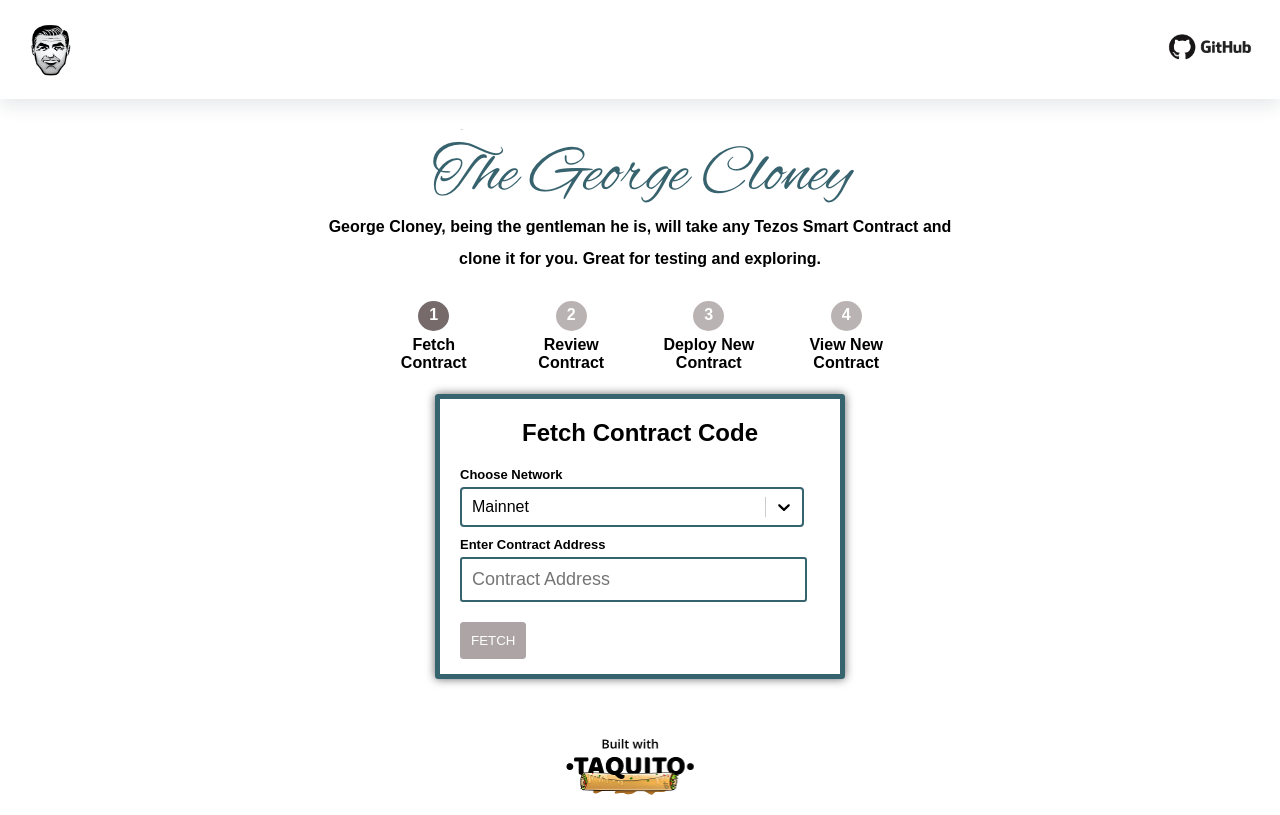
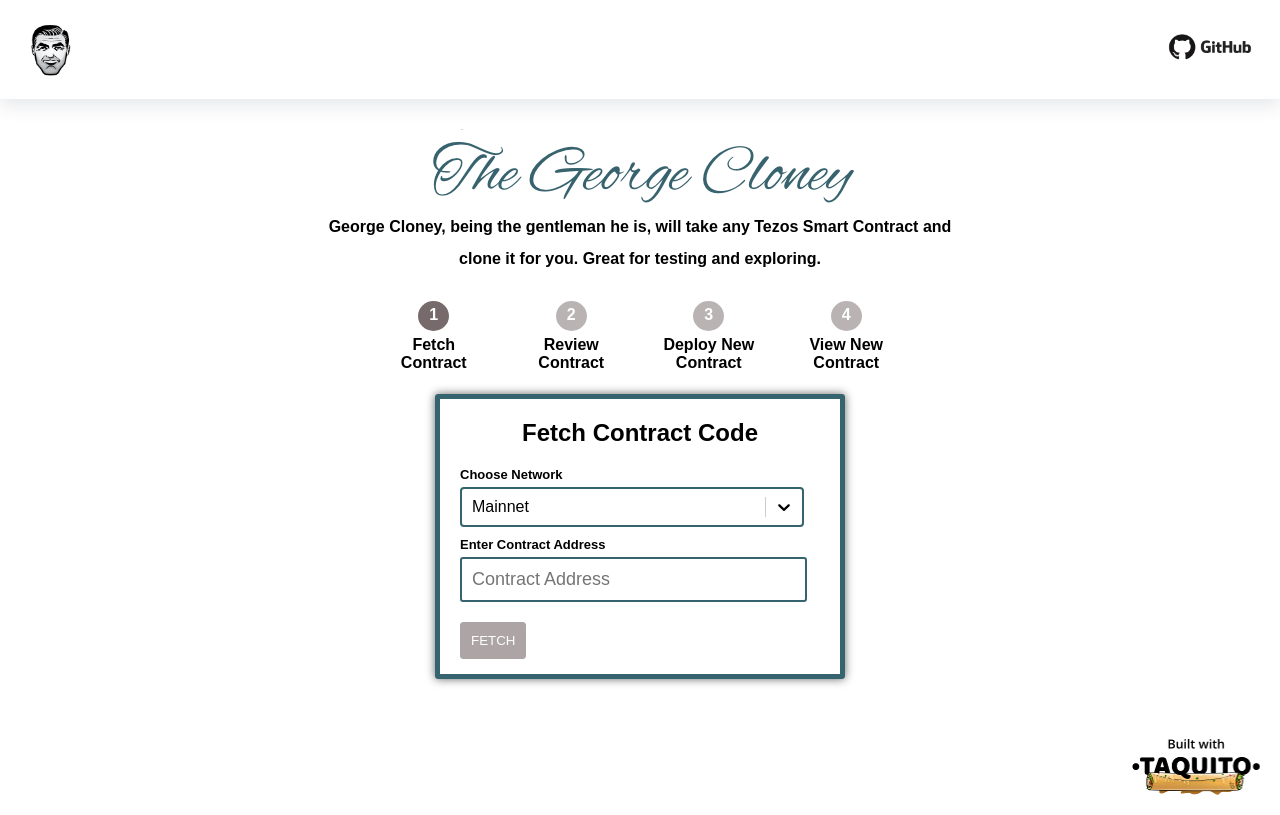
Before and after one commit to ecadlabs/george-cloney, a React (Create React App) app: page / in a window 1280 px wide. Built offline with nearby package versions, Linux system fonts and the light colour scheme.

Commit message:
chore: update logo palcement

```diff
--- a/src/App.css
+++ b/src/App.css
@@ -216,14 +216,10 @@ li {
 
 .built-with-taquito-logo {
   display: flex;
-  justify-content: end;
+  justify-content: flex-end;
   margin-top: 60px;
   margin-bottom: 20px;
   margin-right: 20px;
-}
-
-.built-with-taquito-logo img {
-  margin: 0 auto;
 }
 
 .show {
```
